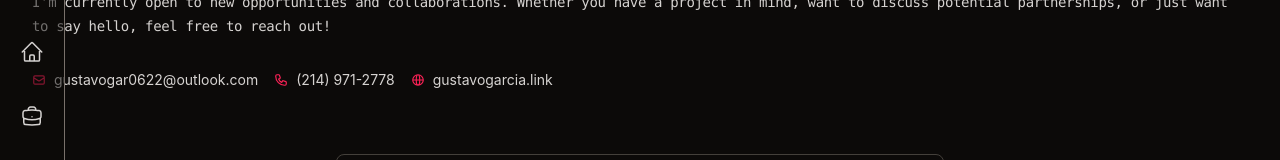
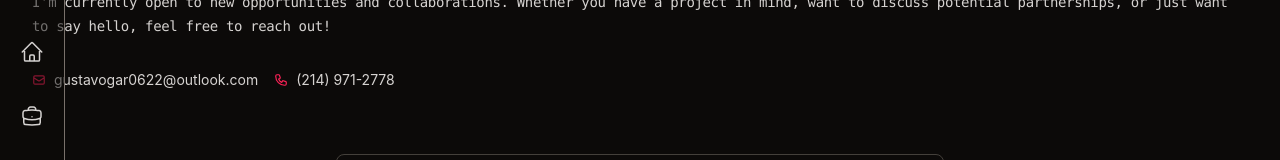
Before and after one commit to RavingIsASport/gustavoReactLatest, a React (Vite) app: page /contact in a window 1280 px wide. Shown: the part 252-412 px from the top of the page. Built offline with nearby package versions, Linux system fonts and the light colour scheme.

Commit message:
Added a readme

```diff
--- a/src/Pages/Contact.tsx
+++ b/src/Pages/Contact.tsx
@@ -1,4 +1,8 @@
-import { HiOutlineMail, HiOutlinePhone, HiOutlineGlobeAlt } from "react-icons/hi";
+import {
+  HiOutlineMail,
+  HiOutlinePhone,
+  HiOutlineGlobeAlt,
+} from "react-icons/hi";
 import EmailForm from "../components/Contact/EmailForm";
 import SectionHeader from "../components/Global/SectionHeader";
 import { contact } from "../data/resume";
@@ -32,15 +36,6 @@ export default function Contact() {
           <HiOutlinePhone className="text-rose-500" />
           {contact.phone}
         </a>
-        <a
-          href={`https://${contact.site}`}
-          target="_blank"
-          rel="noreferrer"
-          className="flex items-center gap-2 text-stone-300 hover:text-rose-400 transition-colors"
-        >
-          <HiOutlineGlobeAlt className="text-rose-500" />
-          {contact.site}
-        </a>
       </div>
 
       {/* contact form */}
```
Also changed, not shown: 1 other file (tests, documents, lock files or other folders).
